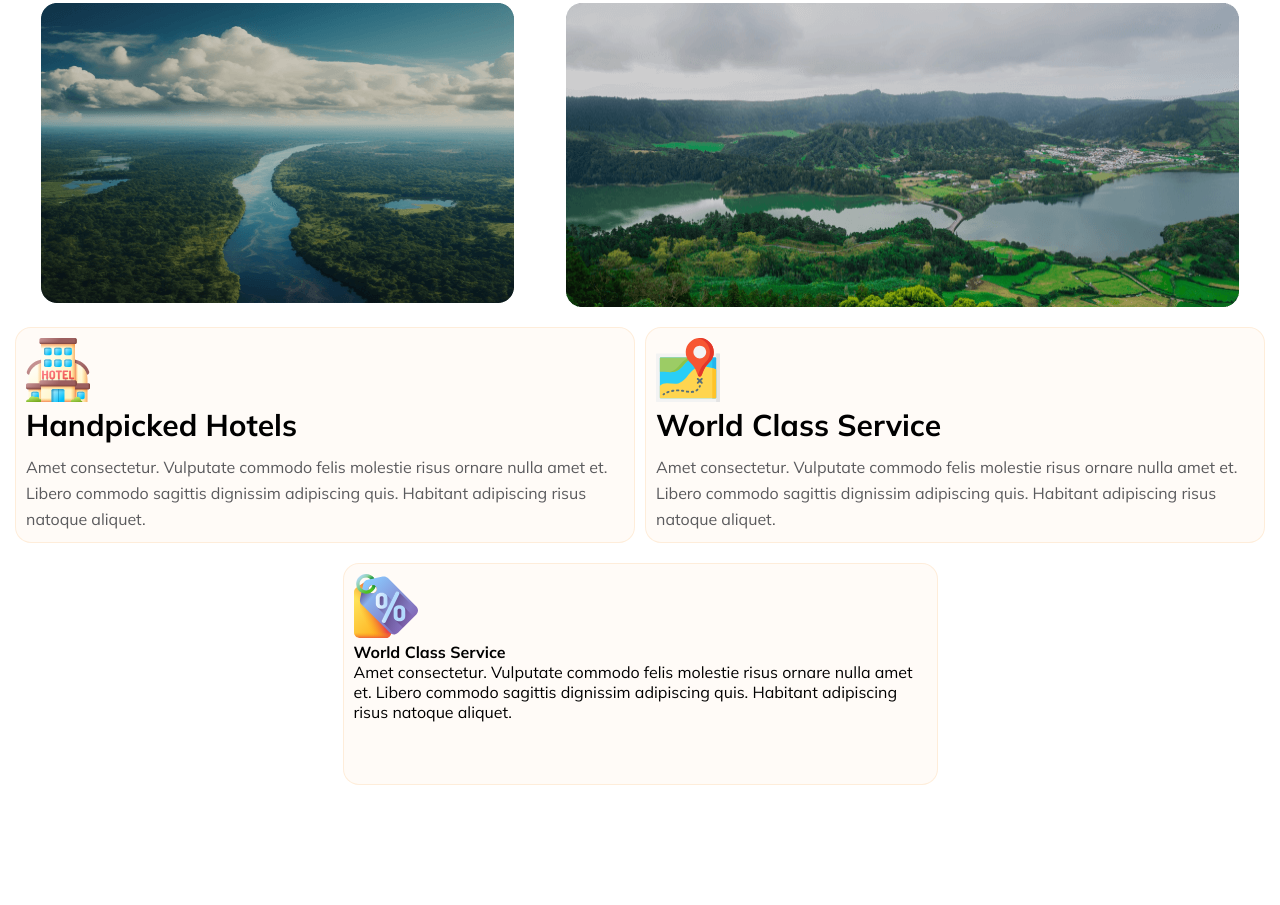
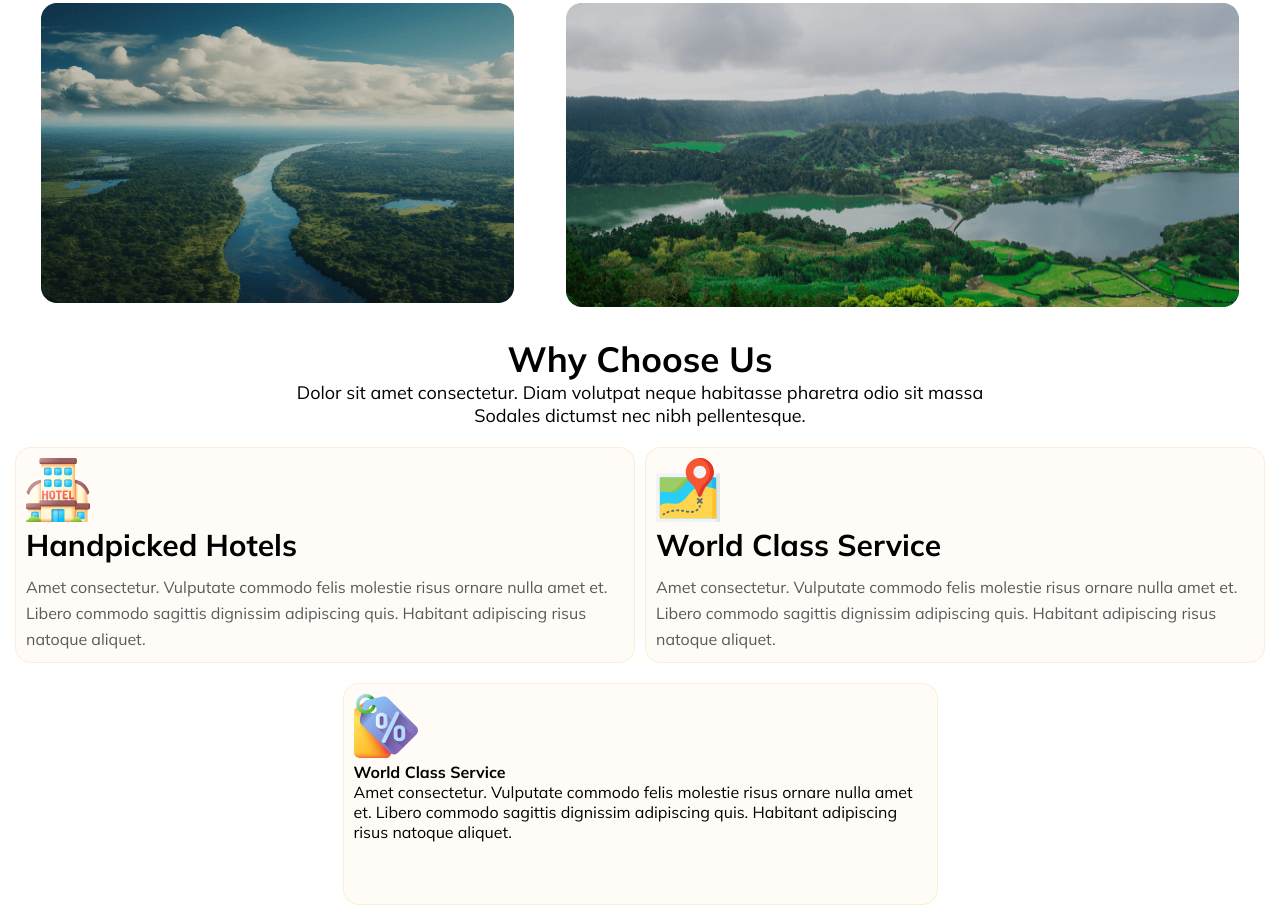
Before and after one commit to Subahan-1D/assignment-2, a plain HTML site: page index.html in a window 1280 px wide. Shown: the part 2059-2964 px from the top of the page. Before the commit the page ends 2844 px from the top, so only its background shows below. Drawn offline with Linux system fonts and the light colour scheme.

Commit message:
added travel-text

```diff
--- a/index.html
+++ b/index.html
@@ -98,6 +98,13 @@
     </header>
 
     <main>
+        <section class="main-sectin">
+            <div class="travel-text">
+                <h1>Why Choose Us</h1>
+                <p>Dolor sit amet consectetur. Diam volutpat neque habitasse pharetra odio sit massa <br> Sodales dictumst nec nibh pellentesque.</p>
+            </div>
+
+        </section>
         <div class="travel-container mid-content">
             <div class="travel">
                 <img src="./images/hotel 1.svg" alt="">
@@ -118,6 +125,7 @@
                     <p>Amet consectetur. Vulputate commodo felis molestie risus  ornare nulla amet et. Libero commodo sagittis dignissim adipiscing quis. Habitant adipiscing risus natoque aliquet. </p>
                 </div>
             </div>
+
         </section>
     </main>
 
--- a/styles/style.css
+++ b/styles/style.css
@@ -191,3 +191,16 @@
     align-items: center;
     margin-top: 20px;
 }
+.main-section{
+
+}
+.travel-text{
+    text-align: center;
+    margin-top: 30px;
+}
+.travel-text h1{
+    font-size: 35px;
+}
+.travel-text p{
+    font-size: 18px;
+}
```
